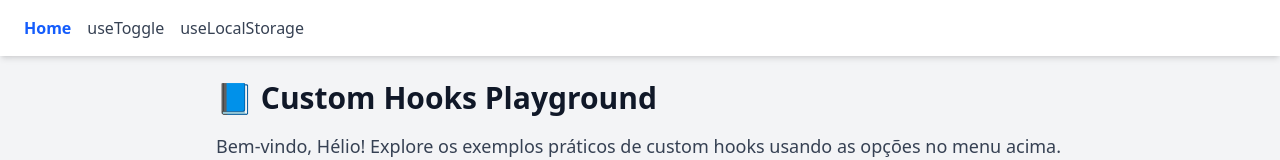
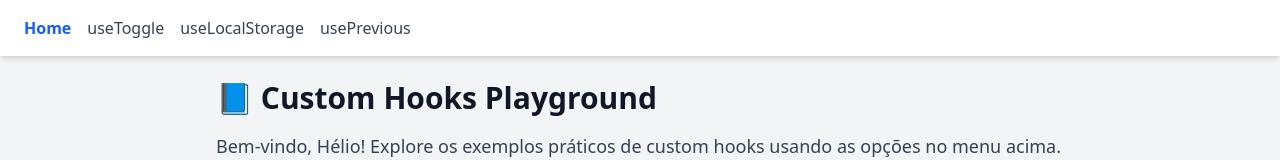
Before and after one commit to heliosalesjr/chl, a React (Vite) app: page / in a window 1280 px wide. Shown: the top 160 px of the page. Built offline with nearby package versions, Linux system fonts and the light colour scheme.

Commit message:
use previous added to the navbar

```diff
--- a/src/App.jsx
+++ b/src/App.jsx
@@ -14,7 +14,7 @@
           <Route path="/" element={<Home />} />
           <Route path="/toggle" element={<ToggleExample />} />
           <Route path="/localstorage" element={<LocalStorageExample />} />
-          <Route path="/previousExample" element={<PreviousExample />} />
+          <Route path="/previousexample" element={<PreviousExample />} />
         </Routes>
       </main>
     </div>
--- a/src/components/Navbar.jsx
+++ b/src/components/Navbar.jsx
@@ -27,6 +27,14 @@
       >
         useLocalStorage
       </NavLink>
+      <NavLink
+        to="/previousexample"
+        className={({ isActive }) =>
+          isActive ? "text-blue-600 font-semibold" : "text-gray-700"
+        }
+      >
+        usePrevious
+      </NavLink>
     </nav>
   );
 };
```
